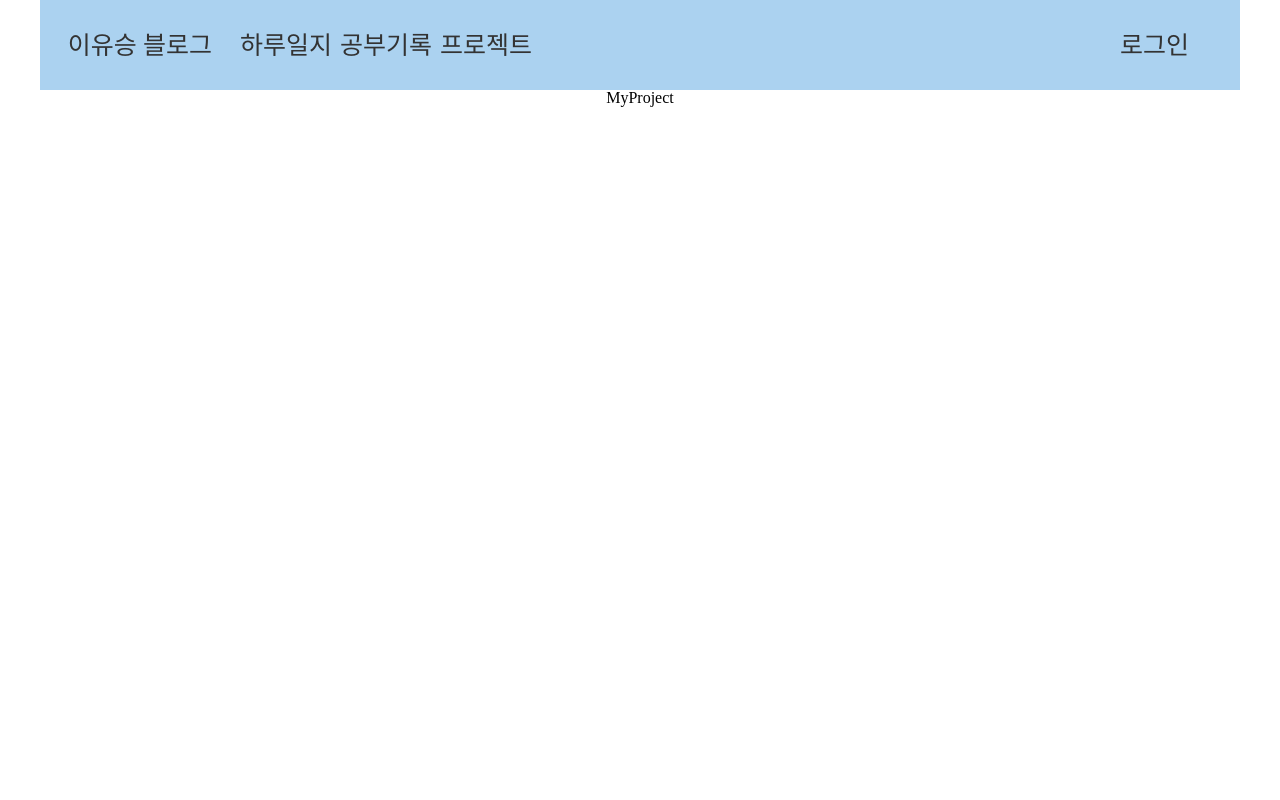
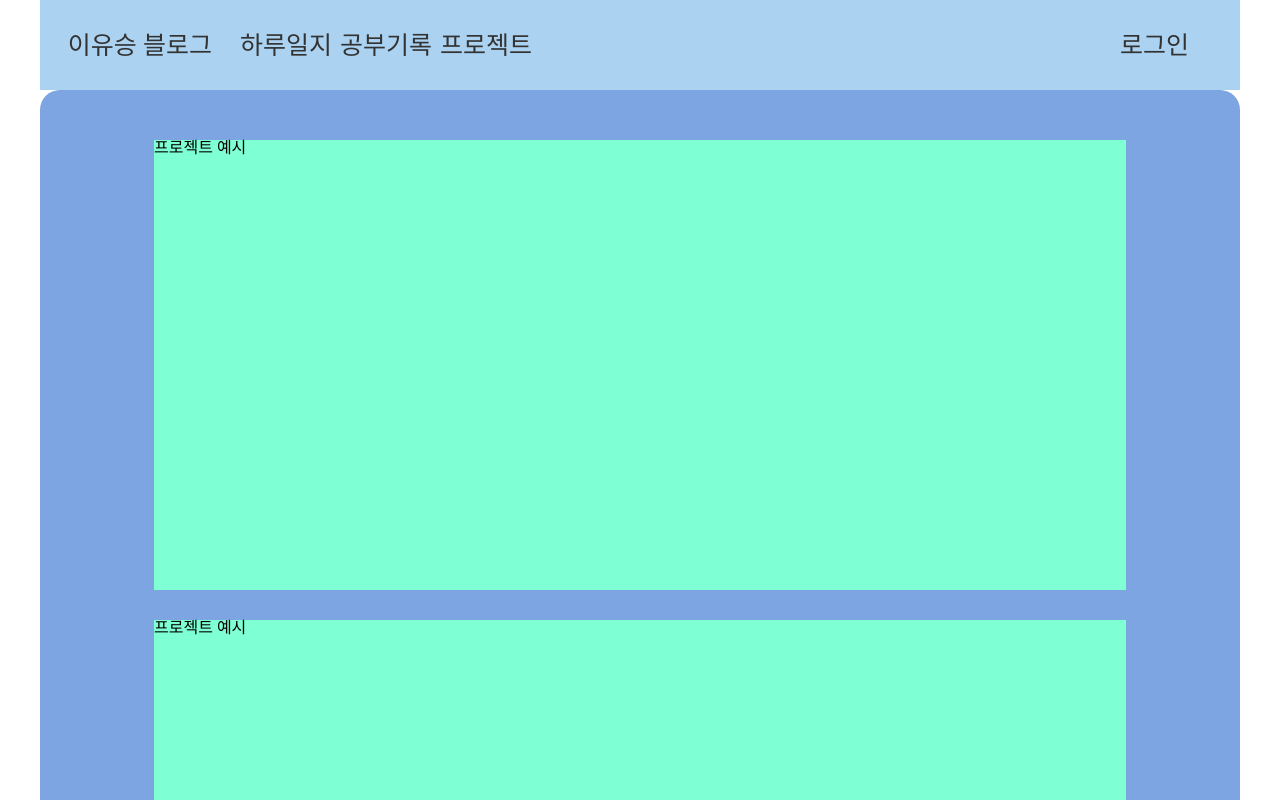
Before and after one commit to Akows/prj06myBlog, a React (Create React App) app in the folder frontend/: page /myproject in a window 1280 px wide. Shown: the top 800 px of the page. Built offline with nearby package versions, Linux system fonts and the light colour scheme; no server answers; the HTML template or start-up script is replaced by a standard one; a web font is replaced by a local one.

Commit message:
[마이 프로젝트 페이지] - 마이 프로젝트 페이지 UI 1차 완성.

```diff
--- a/frontend/src/Pages/MyProject.css
+++ b/frontend/src/Pages/MyProject.css
@@ -1,6 +1,6 @@
 .myproject {
-    width: 100%;
-    height: 100vh;
+    width: 1200px;
+    height: 100%;
 
     margin-top: 90px;
 
@@ -8,3 +8,38 @@
     flex-direction: column;
     align-items: center;
 }
+
+.myprojectboard {
+    width: 100%;
+    height: 100%;
+
+    display: flex;
+    flex-direction: column;
+    align-items: center;
+    justify-content: center;
+
+    border-radius: 20px;
+
+    background-color: #7DA5E1;
+}
+
+.myprojectitems {
+    width: 90%;
+    height: 100%;
+
+    margin: 20px;
+
+    display: flex;
+    flex-direction: column;
+    align-items: center;
+    justify-content: flex-start;
+
+}
+    .myprojectitem {
+        width: 90%;
+        height: 450px;
+
+        margin-top: 30px;
+
+        background-color: aquamarine;
+    }
--- a/frontend/src/Pages/MyProject.js
+++ b/frontend/src/Pages/MyProject.js
@@ -4,7 +4,25 @@ import '../ResetStyle.css';
 const MyProject = () => {
     return (
         <div className='myproject'>
-            MyProject
+            <div className='myprojectboard'>
+
+                <div className='myprojectitems'>
+
+                    <div className='myprojectitem'>
+                        프로젝트 예시
+                    </div>
+
+                    <div className='myprojectitem'>
+                        프로젝트 예시
+                    </div>
+
+                    <div className='myprojectitem'>
+                        프로젝트 예시
+                    </div>
+
+                </div>
+
+            </div>
         </div>
     );
 };
```
